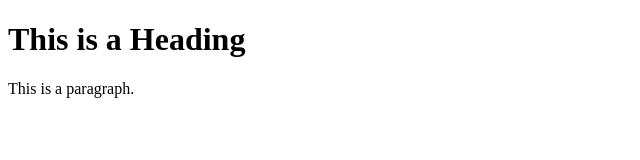
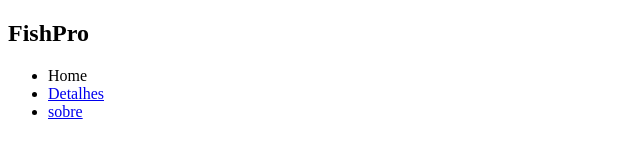
Before and after one commit to zacariasleocadio-ifce/projeto-site-pescamundau, a plain HTML site: page index.html in a window 1280 px wide. Shown: the whole page, without its empty margins (0-640 px from the left). Drawn offline with Linux system fonts and the light colour scheme.

Commit message:
Add files via upload

```diff
--- a/index.html
+++ b/index.html
@@ -6,12 +6,17 @@
     <meta name="description" content="loja de materias para pesca">
     <meta name="author" content="Zacarias Leocadio">
     <meta name="keywords" content="Pesca esportiva, vara, molinete, carretilha, linha de pesca, monofilamento, carretilha, multifilamento">
-    <title>FishPro</title>
+    <title>FishPro/index</title>
 </head>
 <body>
-
-<h1>This is a Heading</h1>
-<p>This is a paragraph.</p>
-
-</body>
-</html>
+    <header>
+        <nav>
+            <h1>FishPro</h1>
+            <ul>
+            <li><a>Home<a></a></li>
+            <li><a href="detalhes.html">Detalhes</li>
+            <li><a href="sobre.html">sobre</li>
+            </ul>
+        </nav>
+    </header>
+<body>
```
Also changed, not shown: detalhes.html (+7 -9 lines), sobre.html (+7 -9 lines).
